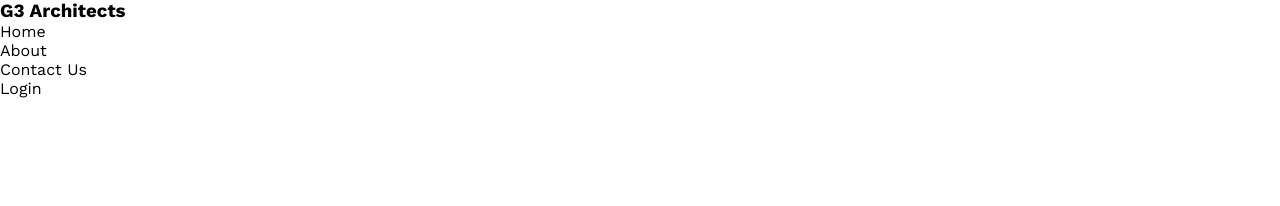
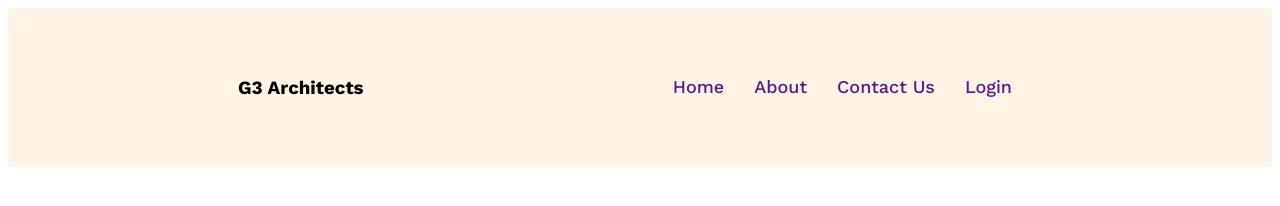
Before and after one commit to Shadman352126/g3-Architect, a plain HTML site: page index.html in a window 1280 px wide. Drawn offline with nearby package versions, Linux system fonts and the light colour scheme.

Commit message:
nav style

```diff
--- a/css/style.css
+++ b/css/style.css
@@ -1,5 +1,27 @@
 * {
-  padding: 0;
-  margin: 0;
+  /* padding: 0;
+  margin: 0; */
   font-family: "Work Sans", sans-serif;
 }
+/* header style */
+header {
+  background: rgba(255, 144, 14, 0.1);
+  padding: 50px 230px;
+}
+nav {
+  display: flex;
+  justify-content: space-between;
+}
+nav > ul {
+  display: flex;
+}
+nav li {
+  list-style: none;
+  padding-right: 30px;
+  font-size: 18px;
+  font-weight: 500;
+  line-height: 26px;
+}
+nav li a {
+  text-decoration: none;
+}
--- a/index.html
+++ b/index.html
@@ -12,13 +12,15 @@
   </head>
   <body>
     <header>
-      <h3>G3 Architects</h3>
-      <ul>
-        <li>Home</li>
-        <li>About</li>
-        <li>Contact Us</li>
-        <li>Login</li>
-      </ul>
+      <nav>
+        <h3>G3 Architects</h3>
+        <ul>
+          <li><a href="">Home</a></li>
+          <li><a href="">About</a></li>
+          <li><a href="">Contact Us</a></li>
+          <li><a href="">Login</a></li>
+        </ul>
+      </nav>
     </header>
   </body>
 </html>
```
